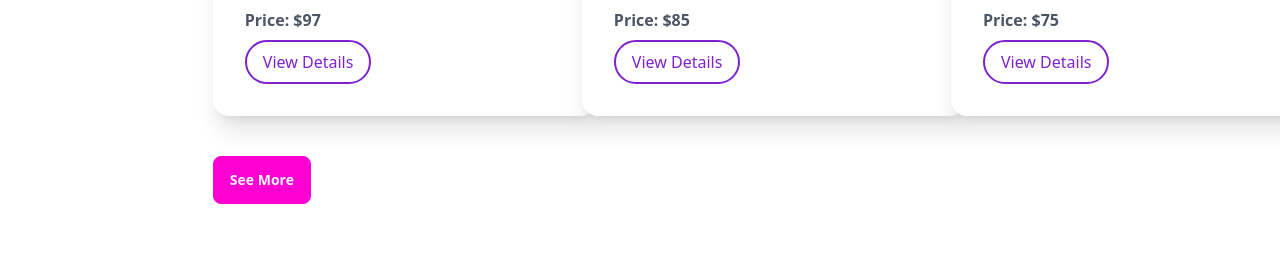
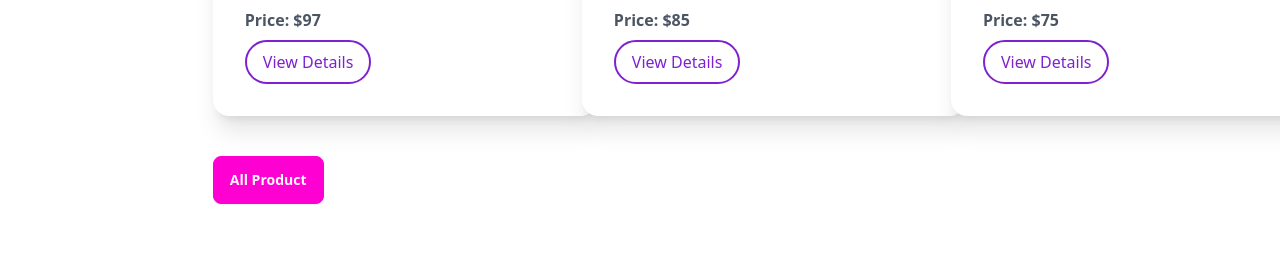
Before and after one commit to Jubayerhusain/Gadget-Haven-t, a React (Vite) app: page / in a window 1280 px wide. Shown: the part 2524-2778 px from the top of the page. Built offline with nearby package versions, Linux system fonts and the light colour scheme.

Commit message:
All Product view done with dynamic

```diff
--- a/src/components/AllProduct/AllProducts.jsx
+++ b/src/components/AllProduct/AllProducts.jsx
@@ -1,27 +1,42 @@
-import { useLoaderData } from "react-router-dom"
+import { useLoaderData, useParams } from "react-router-dom";
 import ProductCart from "../ProductCart/ProductCart";
 import { useEffect, useState } from "react";
-
 function AllProduct() {
   const allProduct = useLoaderData();
-    console.log(allProduct);
-    const [cartProducts ,setCartProducts] = useState([])
-    useEffect(()=>{
-        if(allProduct){
-            setCartProducts(allProduct.slice(0,9))
+  const { category } = useParams();
+  console.log("Product Category:", category);
+
+  const [cartProducts, setCartProducts] = useState([]);
+  useEffect(() => {
+    if (category) {
+      const productFilter = [...allProduct].filter(
+        (product) => product.category === category
+      );
+      setCartProducts(productFilter);
+    } else {
+      setCartProducts(allProduct.slice(0, 9));
     }
-    },[allProduct])
+  }, [allProduct, category]);
 
   return (
     <div>
       <div className="grid grid-cols-3 gap-10">
-            {
-                cartProducts.map((product, idx) => <ProductCart key={idx} product={product} />)
-            }
+        {cartProducts.map((product, idx) => (
+          <ProductCart key={idx} product={product} />
+        ))}
       </div>
-            <button onClick={()=>{setCartProducts(allProduct)}} className="btn badge-secondary my-10">See More</button>
+
+        <button
+          onClick={() => {
+            setCartProducts(allProduct);
+          }}
+          className="btn badge-secondary my-10"
+        >
+          All Product
+        </button>
+
     </div>
-    )
+  );
 }
 
-export default AllProduct
+export default AllProduct;
--- a/src/components/Categories/Categories.jsx
+++ b/src/components/Categories/Categories.jsx
@@ -24,7 +24,7 @@ function Categories({ categories }) {
         {categories.map((category) => (
           <li className="w-full" key={category.category}>
             <NavLink
-              to={`/category`}
+              to={`/category/${category.category}`}
               className={({ isActive }) =>
                 `text-xl border-2 rounded-3xl text-center py-2 px-3 block ${
                   isActive
--- a/src/components/ProductCart/ProductCart.jsx
+++ b/src/components/ProductCart/ProductCart.jsx
@@ -1,5 +1,6 @@
 /* eslint-disable react/prop-types */
 function ProductCart({product}) {
+  console.log(product);
     const {brand, model, img, price} = product;
 
   return (
--- a/src/main.jsx
+++ b/src/main.jsx
@@ -19,17 +19,17 @@ const router = createBrowserRouter([
       {
         path: "/",
         element: <Home></Home>,
-        loader: () => fetch(`../categories.json`),
+        loader: () => fetch(`/categories.json`),
         children: [
           {
             path: "/",
             element: <AllProduct></AllProduct>,
-            loader: () => fetch(`../allProducts.json`)
+            loader: () => fetch(`/allProducts.json`),
           },
           {
-            path: "/allproduct",
+            path: "/category/:category",
             element: <AllProduct></AllProduct>,
-            loader: () => fetch(`../allProducts.json`)
+            loader: () => fetch(`/allProducts.json`),
           },
         ],
       },
```
Lines whose indentation alone changed are shown as unchanged.
